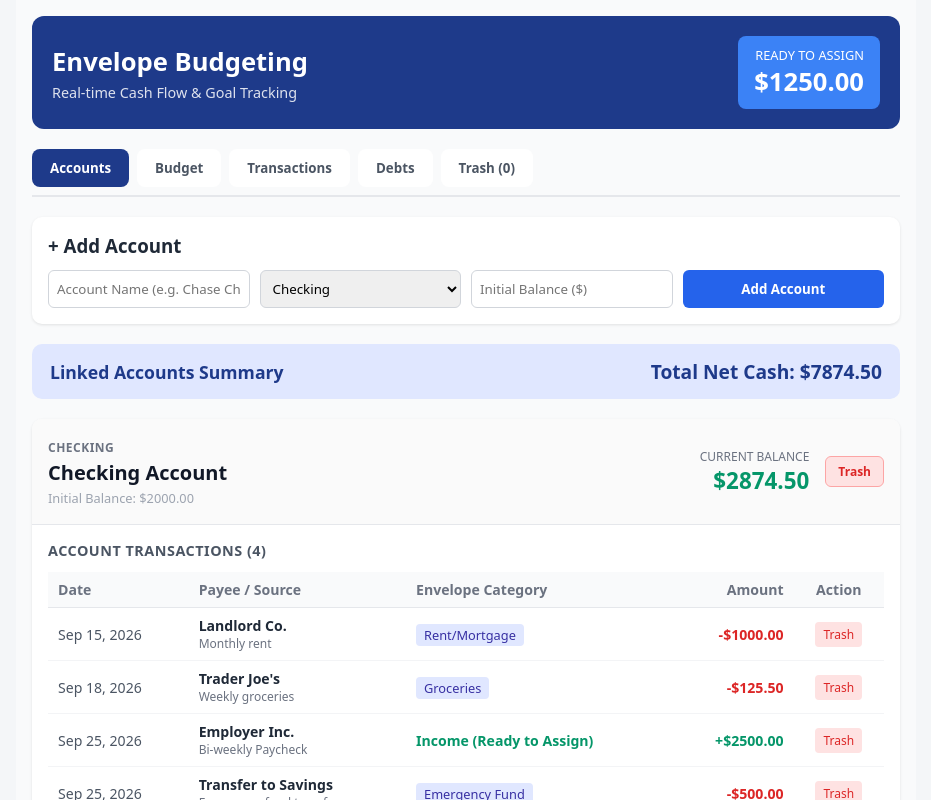
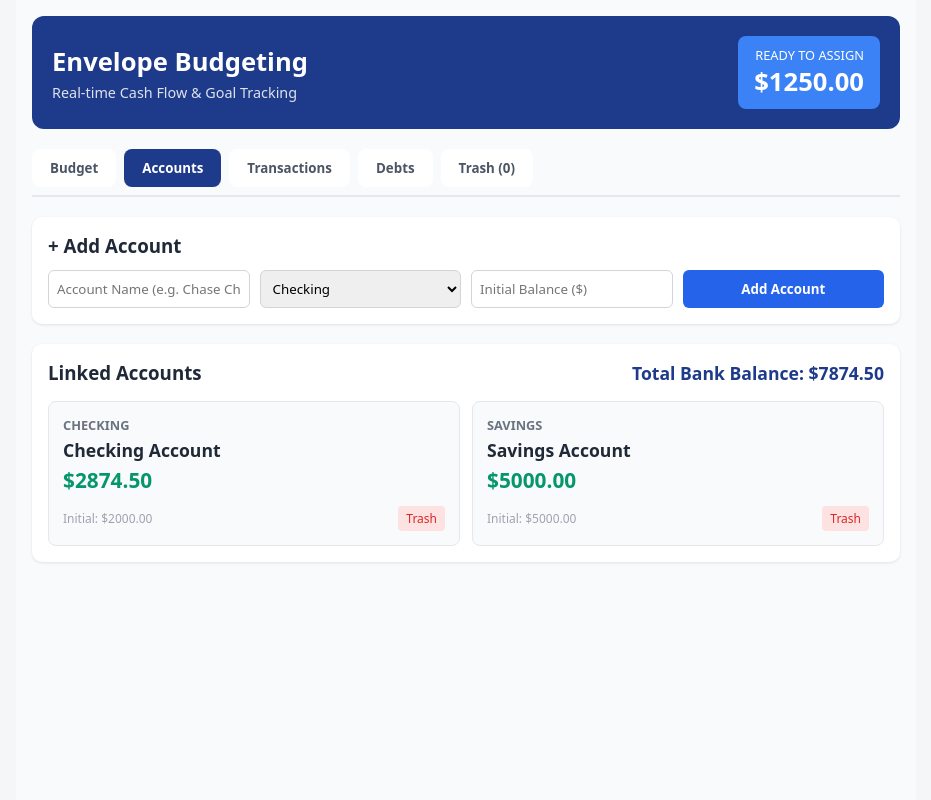
Before and after one commit to aldosarabia30-eng/Budget-cloud-new, a React (Vite) app: page / in a window 1280 px wide. Both pictures are taken after a click on the button "Accounts". Shown: the top 800 px of the page, without its empty margins (174-1105 px from the left). Built offline with nearby package versions, Linux system fonts and the light colour scheme.

Commit message:
Update App.jsx

```diff
--- a/src/App.jsx
+++ b/src/App.jsx
@@ -86,7 +86,7 @@ export default function BudgetApp() {
     { id: 'd-1', name: 'Credit Card', totalAmount: 3000, balance: 2100, APR: 19.99, minimumPayment: 75, isDeleted: false }
   ]);
 
-  const [activeTab, setActiveTab] = useState('accounts');
+  const [activeTab, setActiveTab] = useState('budget');
   const [notification, setNotification] = useState('');
 
   // Form States
@@ -175,6 +175,15 @@ export default function BudgetApp() {
   };
 
   const totalBankBalance = activeAccounts.reduce((sum, acc) => sum + getAccountBalance(acc.id), 0);
+
+  const groupedTransactions = activeTransactions.reduce((acc, tx) => {
+    const dateKey = tx.date || getTodayISO();
+    if (!acc[dateKey]) acc[dateKey] = [];
+    acc[dateKey].push(tx);
+    return acc;
+  }, {});
+
+  const sortedTransactionDates = Object.keys(groupedTransactions).sort((a, b) => b.localeCompare(a));
 
   const handlePayeeChange = (val) => {
     setTxPayee(val);
@@ -395,9 +404,9 @@ export default function BudgetApp() {
         </div>
       )}
 
-      {/* Main Nav */}
+      {/* Main Nav (Budget Tab is First) */}
       <nav style={{ display: 'flex', gap: '8px', overflowX: 'auto', paddingBottom: '8px', marginBottom: '20px', borderBottom: '2px solid #e5e7eb' }}>
-        {['accounts', 'budget', 'transactions', 'debts', 'trash'].map(tab => (
+        {['budget', 'accounts', 'transactions', 'debts', 'trash'].map(tab => (
           <button
             key={tab}
             onClick={() => setActiveTab(tab)}
@@ -416,143 +425,6 @@ export default function BudgetApp() {
           </button>
         ))}
       </nav>
-
-      {/* ACCOUNTS TAB (WITH NESTED TRANSACTIONS PER ACCOUNT) */}
-      {activeTab === 'accounts' && (
-        <div style={{ display: 'flex', flexDirection: 'column', gap: '20px' }}>
-          <div style={{ backgroundColor: 'white', padding: '16px', borderRadius: '10px', boxShadow: '0 1px 3px rgba(0,0,0,0.1)' }}>
-            <h3 style={{ margin: '0 0 12px 0' }}>+ Add Account</h3>
-            <form onSubmit={handleAddAccount} style={{ display: 'grid', gridTemplateColumns: 'repeat(auto-fit, minmax(180px, 1fr))', gap: '10px' }}>
-              <input
-                type="text"
-                placeholder="Account Name (e.g. Chase Checking)"
-                value={newAccName}
-                onChange={e => setNewAccName(e.target.value)}
-                style={{ padding: '8px', border: '1px solid #d1d5db', borderRadius: '6px' }}
-              />
-              <select value={newAccType} onChange={e => setNewAccType(e.target.value)} style={{ padding: '8px', border: '1px solid #d1d5db', borderRadius: '6px' }}>
-                <option value="Checking">Checking</option>
-                <option value="Savings">Savings</option>
-                <option value="Credit Card">Credit Card</option>
-                <option value="Cash">Cash</option>
-              </select>
-              <input
-                type="number"
-                step="0.01"
-                placeholder="Initial Balance ($)"
-                value={newAccBalance}
-                onChange={e => setNewAccBalance(e.target.value)}
-                style={{ padding: '8px', border: '1px solid #d1d5db', borderRadius: '6px' }}
-              />
-              <button type="submit" style={{ backgroundColor: '#2563eb', color: 'white', border: 'none', padding: '8px', borderRadius: '6px', fontWeight: 'bold', cursor: 'pointer' }}>
-                Add Account
-              </button>
-            </form>
-          </div>
-
-          <div style={{ display: 'flex', justifyContent: 'space-between', alignItems: 'center', backgroundColor: '#e0e7ff', padding: '14px 18px', borderRadius: '10px', fontWeight: 'bold' }}>
-            <span style={{ color: '#1e3a8a', fontSize: '1.1rem' }}>Linked Accounts Summary</span>
-            <span style={{ fontSize: '1.2rem', color: '#1e3a8a' }}>Total Net Cash: ${totalBankBalance.toFixed(2)}</span>
-          </div>
-
-          {activeAccounts.length === 0 ? (
-            <div style={{ backgroundColor: 'white', padding: '20px', borderRadius: '10px', textAlign: 'center', color: '#6b7280' }}>
-              No accounts created yet. Add an account above to start tracking transactions.
-            </div>
-          ) : (
-            activeAccounts.map(acc => {
-              const balance = getAccountBalance(acc.id);
-              const accTransactions = activeTransactions.filter(t => t.accountId === acc.id);
-
-              return (
-                <div key={acc.id} style={{ backgroundColor: 'white', borderRadius: '10px', overflow: 'hidden', boxShadow: '0 1px 3px rgba(0,0,0,0.1)' }}>
-                  {/* Account Header */}
-                  <div style={{ padding: '16px', borderBottom: '1px solid #e5e7eb', display: 'flex', justifyContent: 'space-between', alignItems: 'center', flexWrap: 'wrap', gap: '10px', backgroundColor: '#fafafa' }}>
-                    <div>
-                      <span style={{ fontSize: '0.75rem', color: '#6b7280', textTransform: 'uppercase', fontWeight: 'bold', letterSpacing: '0.5px' }}>{acc.type}</span>
-                      <h3 style={{ margin: '2px 0 0 0', color: '#111827', fontSize: '1.25rem' }}>{acc.name}</h3>
-                      <span style={{ fontSize: '0.8rem', color: '#9ca3af' }}>Initial Balance: ${Number(acc.initialBalance).toFixed(2)}</span>
-                    </div>
-                    <div style={{ display: 'flex', alignItems: 'center', gap: '16px' }}>
-                      <div style={{ textAlign: 'right' }}>
-                        <div style={{ fontSize: '0.75rem', color: '#6b7280', textTransform: 'uppercase' }}>Current Balance</div>
-                        <div style={{ fontSize: '1.4rem', fontWeight: 'bold', color: balance >= 0 ? '#059669' : '#dc2626' }}>
-                          ${balance.toFixed(2)}
-                        </div>
-                      </div>
-                      <button
-                        onClick={() => handleSoftDeleteAccount(acc.id)}
-                        style={{ backgroundColor: '#fee2e2', color: '#dc2626', border: '1px solid #fca5a5', padding: '6px 12px', borderRadius: '6px', cursor: 'pointer', fontSize: '0.75rem', fontWeight: 'bold' }}
-                      >
-                        Trash
-                      </button>
-                    </div>
-                  </div>
-
-                  {/* Transactions Table Belonging to this Specific Account */}
-                  <div style={{ padding: '16px' }}>
-                    <h4 style={{ margin: '0 0 12px 0', fontSize: '0.9rem', color: '#4b5563', textTransform: 'uppercase', letterSpacing: '0.5px' }}>
-                      Account Transactions ({accTransactions.length})
-                    </h4>
-
-                    {accTransactions.length === 0 ? (
-                      <p style={{ margin: 0, fontSize: '0.85rem', color: '#9ca3af', fontStyle: 'italic' }}>
-                        No transactions recorded out of or into this account yet.
-                      </p>
-                    ) : (
-                      <div style={{ overflowX: 'auto' }}>
-                        <table style={{ width: '100%', borderCollapse: 'collapse', textAlign: 'left', fontSize: '0.88rem' }}>
-                          <thead>
-                            <tr style={{ borderBottom: '1px solid #e5e7eb', color: '#6b7280', backgroundColor: '#f9fafb' }}>
-                              <th style={{ padding: '8px 10px' }}>Date</th>
-                              <th style={{ padding: '8px 10px' }}>Payee / Source</th>
-                              <th style={{ padding: '8px 10px' }}>Envelope Category</th>
-                              <th style={{ padding: '8px 10px', textAlign: 'right' }}>Amount</th>
-                              <th style={{ padding: '8px 10px', textAlign: 'center' }}>Action</th>
-                            </tr>
-                          </thead>
-                          <tbody>
-                            {accTransactions.map(tx => {
-                              const env = envelopes.find(e => e.id === tx.envelopeId);
-                              return (
-                                <tr key={tx.id} style={{ borderBottom: '1px solid #f3f4f6' }}>
-                                  <td style={{ padding: '8px 10px', whiteSpace: 'nowrap', color: '#4b5563' }}>{formatDate(tx.date, 'readable')}</td>
-                                  <td style={{ padding: '8px 10px' }}>
-                                    <strong>{tx.payee}</strong>
-                                    {tx.notes && <div style={{ fontSize: '0.75rem', color: '#6b7280' }}>{tx.notes}</div>}
-                                  </td>
-                                  <td style={{ padding: '8px 10px' }}>
-                                    {tx.type === 'income' ? (
-                                      <span style={{ color: '#059669', fontWeight: '600' }}>Income (Ready to Assign)</span>
-                                    ) : (
-                                      env ? <span style={{ backgroundColor: '#e0e7ff', color: '#3730a3', padding: '2px 8px', borderRadius: '4px', fontSize: '0.8rem', fontWeight: '500' }}>{env.name}</span> : <em style={{ color: '#9ca3af' }}>Uncategorized</em>
-                                    )}
-                                  </td>
-                                  <td style={{ padding: '8px 10px', textAlign: 'right', fontWeight: 'bold', color: tx.type === 'income' ? '#059669' : '#dc2626' }}>
-                                    {tx.type === 'income' ? '+' : '-'}${Number(tx.amount).toFixed(2)}
-                                  </td>
-                                  <td style={{ padding: '8px 10px', textAlign: 'center' }}>
-                                    <button
-                                      onClick={() => handleSoftDeleteTransaction(tx.id)}
-                                      style={{ backgroundColor: '#fee2e2', color: '#dc2626', border: 'none', padding: '4px 8px', borderRadius: '4px', cursor: 'pointer', fontSize: '0.75rem' }}
-                                    >
-                                      Trash
-                                    </button>
-                                  </td>
-                                </tr>
-                              );
-                            })}
-                          </tbody>
-                        </table>
-                      </div>
-                    )}
-                  </div>
-                </div>
-              );
-            })
-          )}
-        </div>
-      )}
 
       {/* BUDGET TAB */}
       {activeTab === 'budget' && (
@@ -732,7 +604,77 @@ export default function BudgetApp() {
         </div>
       )}
 
-      {/* TRANSACTIONS TAB (RECORD + LIST GROUPED BY ACCOUNT) */}
+      {/* ACCOUNTS TAB */}
+      {activeTab === 'accounts' && (
+        <div style={{ display: 'flex', flexDirection: 'column', gap: '20px' }}>
+          <div style={{ backgroundColor: 'white', padding: '16px', borderRadius: '10px', boxShadow: '0 1px 3px rgba(0,0,0,0.1)' }}>
+            <h3 style={{ margin: '0 0 12px 0' }}>+ Add Account</h3>
+            <form onSubmit={handleAddAccount} style={{ display: 'grid', gridTemplateColumns: 'repeat(auto-fit, minmax(180px, 1fr))', gap: '10px' }}>
+              <input
+                type="text"
+                placeholder="Account Name (e.g. Chase Checking)"
+                value={newAccName}
+                onChange={e => setNewAccName(e.target.value)}
+                style={{ padding: '8px', border: '1px solid #d1d5db', borderRadius: '6px' }}
+              />
+              <select value={newAccType} onChange={e => setNewAccType(e.target.value)} style={{ padding: '8px', border: '1px solid #d1d5db', borderRadius: '6px' }}>
+                <option value="Checking">Checking</option>
+                <option value="Savings">Savings</option>
+                <option value="Credit Card">Credit Card</option>
+                <option value="Cash">Cash</option>
+              </select>
+              <input
+                type="number"
+                step="0.01"
+                placeholder="Initial Balance ($)"
+                value={newAccBalance}
+                onChange={e => setNewAccBalance(e.target.value)}
+                style={{ padding: '8px', border: '1px solid #d1d5db', borderRadius: '6px' }}
+              />
+              <button type="submit" style={{ backgroundColor: '#2563eb', color: 'white', border: 'none', padding: '8px', borderRadius: '6px', fontWeight: 'bold', cursor: 'pointer' }}>
+                Add Account
+              </button>
+            </form>
+          </div>
+
+          <div style={{ backgroundColor: 'white', borderRadius: '10px', padding: '16px', boxShadow: '0 1px 3px rgba(0,0,0,0.1)' }}>
+            <div style={{ display: 'flex', justifyContent: 'space-between', alignItems: 'center', marginBottom: '16px' }}>
+              <h3 style={{ margin: 0 }}>Linked Accounts</h3>
+              <div style={{ fontWeight: 'bold', fontSize: '1.1rem', color: '#1e3a8a' }}>
+                Total Bank Balance: ${totalBankBalance.toFixed(2)}
+              </div>
+            </div>
+
+            <div style={{ display: 'grid', gridTemplateColumns: 'repeat(auto-fit, minmax(240px, 1fr))', gap: '12px' }}>
+              {activeAccounts.map(acc => {
+                const balance = getAccountBalance(acc.id);
+                return (
+                  <div key={acc.id} style={{ border: '1px solid #e5e7eb', borderRadius: '8px', padding: '14px', backgroundColor: '#f9fafb', display: 'flex', flexDirection: 'column', justifyContent: 'space-between' }}>
+                    <div>
+                      <div style={{ fontSize: '0.8rem', color: '#6b7280', textTransform: 'uppercase', fontWeight: 'bold' }}>{acc.type}</div>
+                      <div style={{ fontSize: '1.1rem', fontWeight: 'bold', margin: '4px 0' }}>{acc.name}</div>
+                      <div style={{ fontSize: '1.3rem', fontWeight: 'bold', color: balance >= 0 ? '#059669' : '#dc2626' }}>
+                        ${balance.toFixed(2)}
+                      </div>
+                    </div>
+                    <div style={{ marginTop: '12px', display: 'flex', justifyContent: 'space-between', alignItems: 'center' }}>
+                      <span style={{ fontSize: '0.75rem', color: '#9ca3af' }}>Initial: ${Number(acc.initialBalance).toFixed(2)}</span>
+                      <button
+                        onClick={() => handleSoftDeleteAccount(acc.id)}
+                        style={{ backgroundColor: '#fee2e2', color: '#dc2626', border: 'none', padding: '4px 8px', borderRadius: '4px', cursor: 'pointer', fontSize: '0.75rem' }}
+                      >
+                        Trash
+                      </button>
+                    </div>
+                  </div>
+                );
+              })}
+            </div>
+          </div>
+        </div>
+      )}
+
+      {/* TRANSACTIONS TAB (UNIFIED REGISTER WITH ACCOUNT COLUMN) */}
       {activeTab === 'transactions' && (
         <div>
           <div style={{ backgroundColor: 'white', padding: '16px', borderRadius: '10px', marginBottom: '20px', boxShadow: '0 1px 3px rgba(0,0,0,0.1)' }}>
@@ -768,7 +710,7 @@ export default function BudgetApp() {
               />
 
               <select value={txAccountId} onChange={e => setTxAccountId(e.target.value)} style={{ padding: '8px', border: '1px solid #d1d5db', borderRadius: '6px' }}>
-                <option value="">Select Account Spent From / Deposited To...</option>
+                <option value="">Select Account (Debited/Credited)...</option>
                 {activeAccounts.map(a => <option key={a.id} value={a.id}>{a.name}</option>)}
               </select>
 
@@ -793,56 +735,58 @@ export default function BudgetApp() {
             </form>
           </div>
 
+          <div style={{ backgroundColor: 'white', borderRadius: '10px', padding: '16px', boxShadow: '0 1px 3px rgba(0,0,0,0.1)' }}>
+            <h3 style={{ margin: '0 0 16px 0' }}>Transaction Register</h3>
+            {activeTransactions.length === 0 ? (
+              <p style={{ color: '#6b7280' }}>No active transactions recorded.</p>
+            ) : (
               <div style={{ display: 'flex', flexDirection: 'column', gap: '20px' }}>
-            <h3 style={{ margin: 0 }}>Transactions Grouped by Account</h3>
+                {sortedTransactionDates.map(dateKey => {
+                  const txsForDate = groupedTransactions[dateKey];
+                  const dayNet = txsForDate.reduce((sum, tx) => sum + (tx.type === 'income' ? Number(tx.amount) : -Number(tx.amount)), 0);
 
-            {activeAccounts.map(acc => {
-              const accTxs = activeTransactions.filter(t => t.accountId === acc.id);
                   return (
-                <div key={acc.id} style={{ backgroundColor: 'white', borderRadius: '10px', padding: '16px', boxShadow: '0 1px 3px rgba(0,0,0,0.1)' }}>
-                  <div style={{ display: 'flex', justifyContent: 'space-between', alignItems: 'center', marginBottom: '12px', borderBottom: '2px solid #e5e7eb', paddingBottom: '8px' }}>
-                    <div>
-                      <h3 style={{ margin: 0, color: '#1e3a8a' }}>💳 {acc.name}</h3>
-                      <span style={{ fontSize: '0.8rem', color: '#6b7280' }}>Type: {acc.type}</span>
-                    </div>
-                    <div style={{ textAlign: 'right' }}>
-                      <span style={{ fontWeight: 'bold', color: getAccountBalance(acc.id) >= 0 ? '#059669' : '#dc2626' }}>
-                        Balance: ${getAccountBalance(acc.id).toFixed(2)}
+                    <div key={dateKey} style={{ border: '1px solid #e5e7eb', borderRadius: '8px', overflow: 'hidden' }}>
+                      <div style={{ backgroundColor: '#f3f4f6', padding: '10px 14px', display: 'flex', justifyContent: 'space-between', alignItems: 'center', fontWeight: '600' }}>
+                        <span style={{ color: '#1f2937' }}>📅 {formatDate(dateKey, 'readable')}</span>
+                        <span style={{ fontSize: '0.85rem', color: dayNet >= 0 ? '#059669' : '#dc2626' }}>
+                          Net: {dayNet >= 0 ? '+' : ''}${dayNet.toFixed(2)}
                         </span>
                       </div>
-                  </div>
 
-                  {accTxs.length === 0 ? (
-                    <p style={{ color: '#9ca3af', fontSize: '0.85rem', fontStyle: 'italic', margin: 0 }}>No transactions for this account.</p>
-                  ) : (
                       <div style={{ overflowX: 'auto' }}>
-                      <table style={{ width: '100%', borderCollapse: 'collapse', textAlign: 'left', fontSize: '0.88rem' }}>
+                        <table style={{ width: '100%', borderCollapse: 'collapse', textAlign: 'left', fontSize: '0.9rem' }}>
                           <thead>
                             <tr style={{ borderBottom: '1px solid #e5e7eb', color: '#6b7280', backgroundColor: '#fafafa' }}>
-                            <th style={{ padding: '8px 10px' }}>Date</th>
-                            <th style={{ padding: '8px 10px' }}>Payee</th>
-                            <th style={{ padding: '8px 10px' }}>Envelope</th>
-                            <th style={{ padding: '8px 10px', textAlign: 'right' }}>Amount</th>
-                            <th style={{ padding: '8px 10px', textAlign: 'center' }}>Action</th>
+                              <th style={{ padding: '8px 12px' }}>Payee / Source</th>
+                              <th style={{ padding: '8px 12px' }}>Account (Debited / Credited)</th>
+                              <th style={{ padding: '8px 12px' }}>Envelope Category</th>
+                              <th style={{ padding: '8px 12px', textAlign: 'right' }}>Amount</th>
+                              <th style={{ padding: '8px 12px', textAlign: 'center' }}>Action</th>
                             </tr>
                           </thead>
                           <tbody>
-                          {accTxs.map(tx => {
+                            {txsForDate.map(tx => {
+                              const acc = accounts.find(a => a.id === tx.accountId);
                               const env = envelopes.find(e => e.id === tx.envelopeId);
                               return (
                                 <tr key={tx.id} style={{ borderBottom: '1px solid #f3f4f6' }}>
-                                <td style={{ padding: '8px 10px', whiteSpace: 'nowrap', color: '#4b5563' }}>{formatDate(tx.date, 'readable')}</td>
-                                <td style={{ padding: '8px 10px' }}>
+                                  <td style={{ padding: '8px 12px' }}>
                                     <strong>{tx.payee}</strong>
                                     {tx.notes && <div style={{ fontSize: '0.75rem', color: '#6b7280' }}>{tx.notes}</div>}
                                   </td>
-                                <td style={{ padding: '8px 10px' }}>
-                                  {tx.type === 'income' ? <em style={{ color: '#059669' }}>Ready to Assign</em> : (env?.name || 'Uncategorized')}
+                                  <td style={{ padding: '8px 12px' }}>
+                                    <span style={{ backgroundColor: '#f3f4f6', border: '1px solid #d1d5db', padding: '2px 8px', borderRadius: '4px', fontSize: '0.85rem', fontWeight: '500' }}>
+                                      💳 {acc?.name || '—'}
+                                    </span>
                                   </td>
-                                <td style={{ padding: '8px 10px', textAlign: 'right', fontWeight: 'bold', color: tx.type === 'income' ? '#059669' : '#111827' }}>
+                                  <td style={{ padding: '8px 12px' }}>
+                                    {tx.type === 'income' ? <em style={{ color: '#10b981', fontWeight: '600' }}>Income (Ready to Assign)</em> : (env?.name || 'Uncategorized')}
+                                  </td>
+                                  <td style={{ padding: '8px 12px', textAlign: 'right', fontWeight: 'bold', color: tx.type === 'income' ? '#10b981' : '#dc2626' }}>
                                     {tx.type === 'income' ? '+' : '-'}${Number(tx.amount).toFixed(2)}
                                   </td>
-                                <td style={{ padding: '8px 10px', textAlign: 'center' }}>
+                                  <td style={{ padding: '8px 12px', textAlign: 'center' }}>
                                     <button
                                       onClick={() => handleSoftDeleteTransaction(tx.id)}
                                       style={{ backgroundColor: '#fee2e2', color: '#dc2626', border: 'none', padding: '4px 8px', borderRadius: '4px', cursor: 'pointer', fontSize: '0.75rem' }}
@@ -856,10 +800,11 @@ export default function BudgetApp() {
                           </tbody>
                         </table>
                       </div>
-                  )}
                     </div>
                   );
                 })}
+              </div>
+            )}
           </div>
         </div>
       )}
```
Lines whose indentation alone changed are shown as unchanged.
